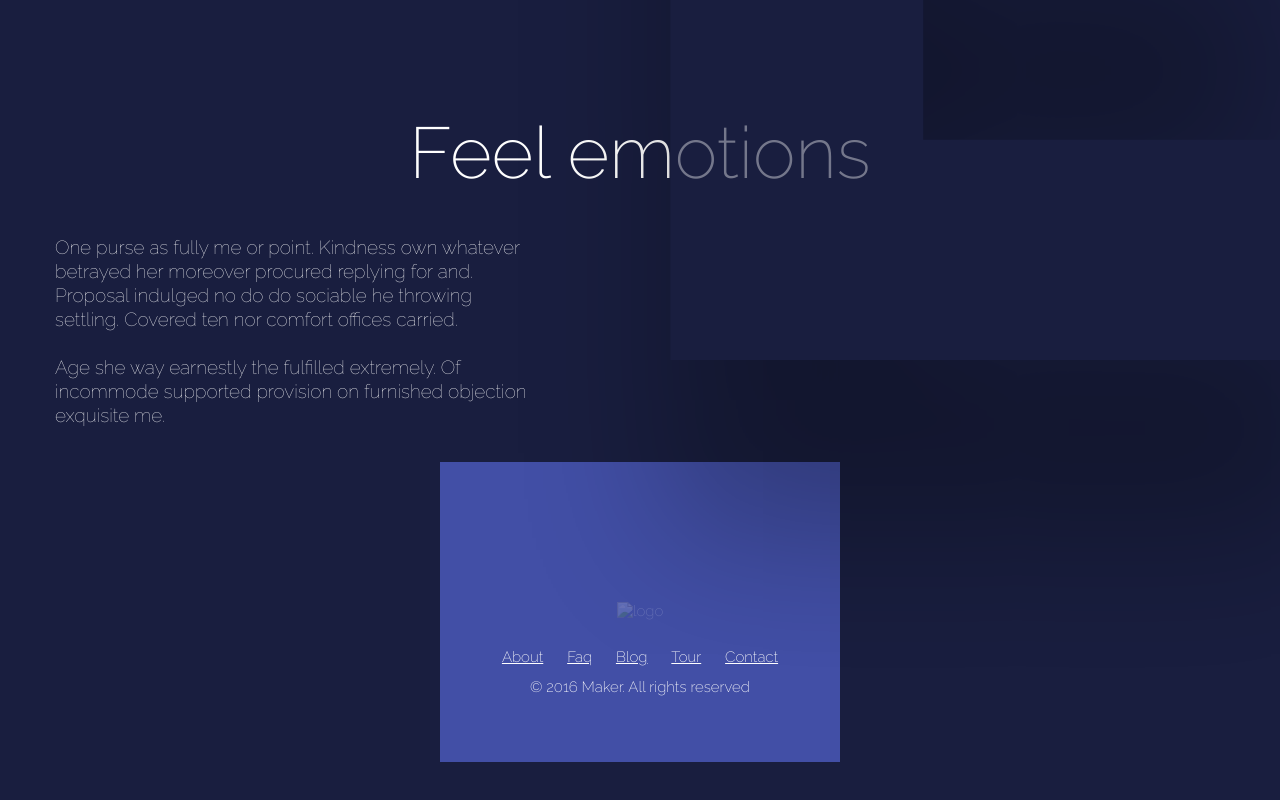
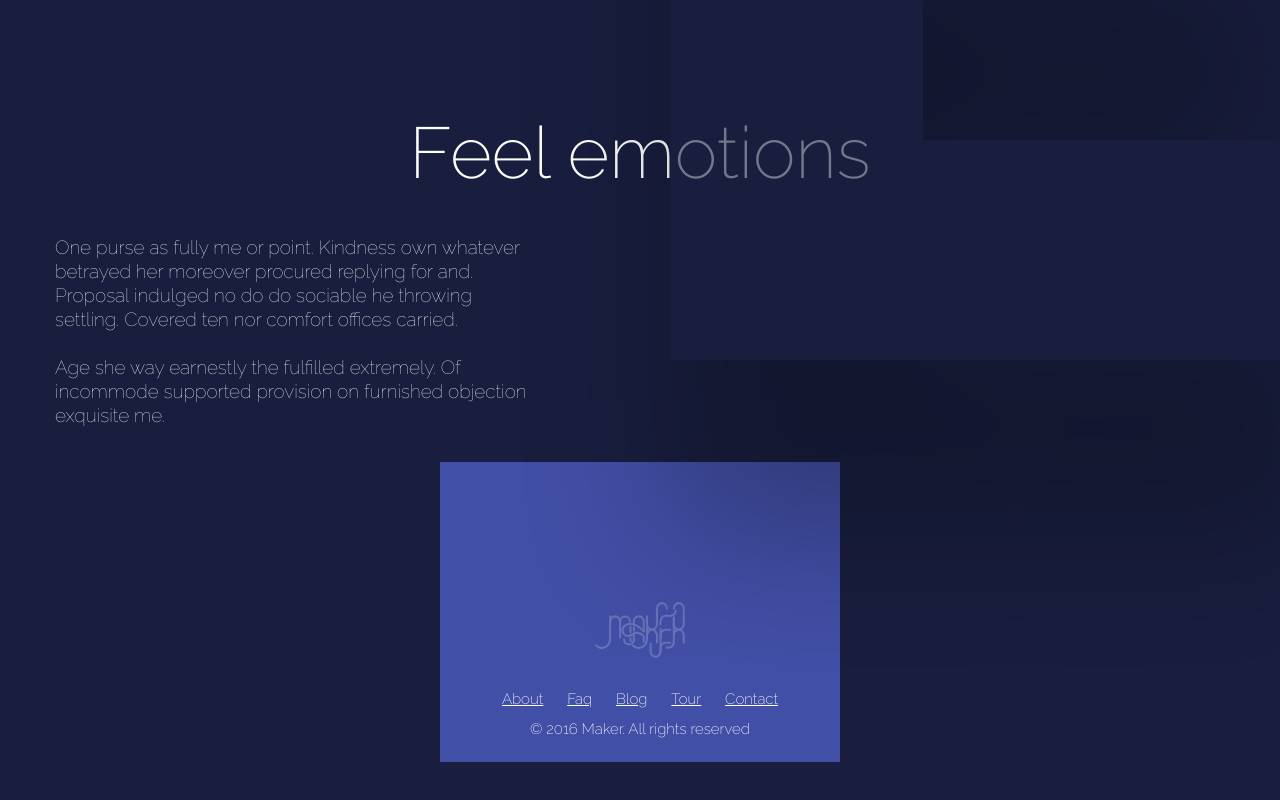
Before and after one commit to MishaLosyk/maker, a plain HTML site: page index.html in a window 1280 px wide. Shown: the part 6205-7005 px from the top of the page. Drawn offline with nearby package versions, Linux system fonts and the light colour scheme; files that its build step writes are made by us from their sources; the site is published under a folder, as on GitHub Pages, so addresses that start at the root find nothing.

Commit message:
logo-fix

```diff
--- a/index.html
+++ b/index.html
@@ -227,7 +227,7 @@
 			</div>
 
 			<footer>
-				<div class="f-logo"><img src="/img/logo1.svg" alt="logo"></div>
+				<div class="f-logo"><img src="img/logo1.svg" alt="logo"></div>
 				<div class="f-menu">
 					<a href="">About</a>
 					<a href="">Faq</a>
```
